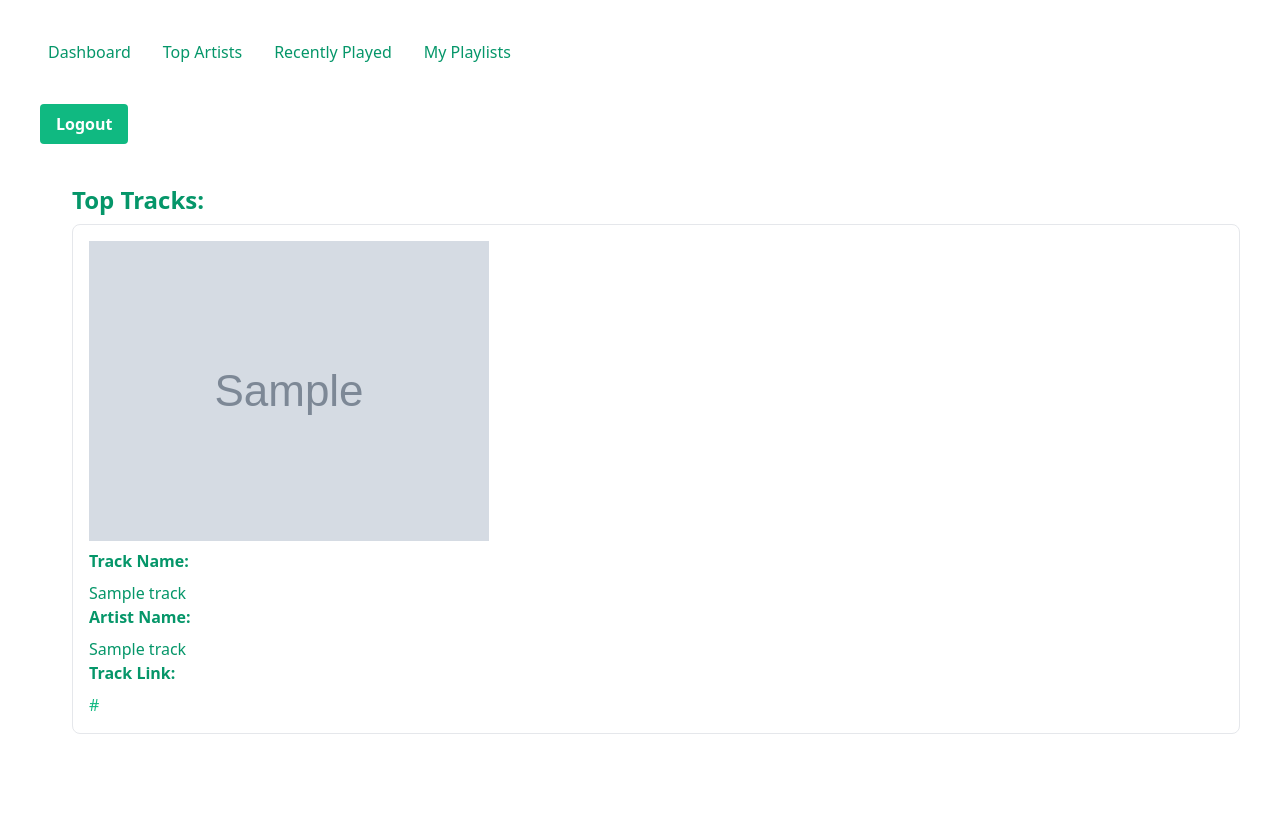
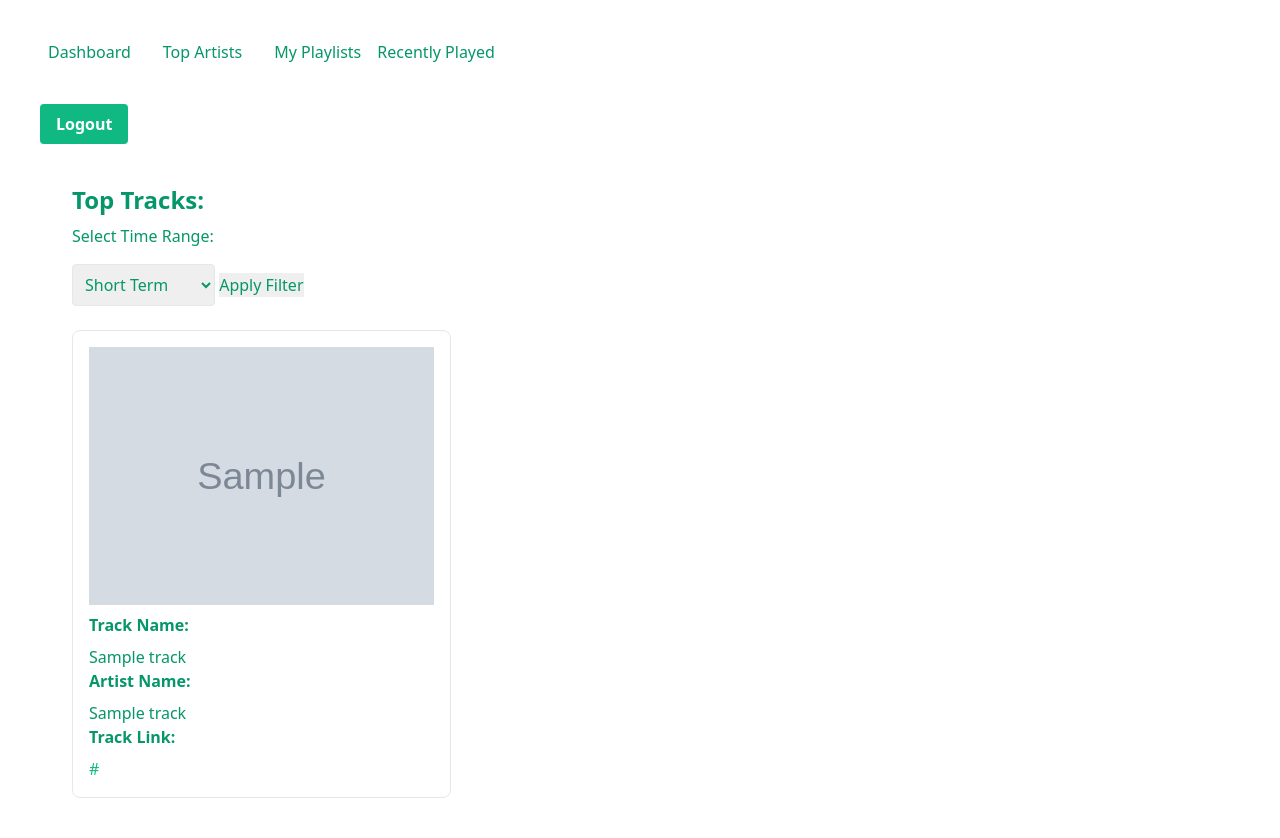
Before and after one commit to YassineAssim23/MelodyCapsule, a Flask app: template src/templates/toptracks.html in a window 1280 px wide. Before the commit the page ends 734 px from the top, so only its background shows below. Run offline with Flask 3, Linux system fonts and the light colour scheme; the template is opened without the code that fills it: most values are stand-ins (such as "Sample title", 1, 10 or a date in 2020); grey boxes marked "Sample" are stand-in pictures.

Commit message:
Filtering Implemented
added filtering for top tracks

```diff
--- a/src/app.py
+++ b/src/app.py
@@ -1,5 +1,5 @@
 from flask import Flask, request, session, redirect, url_for, render_template
-from spotify_utils import get_user_top_tracks, get_user_top_artists, get_user_info, get_recently_played, get_user_devices, get_user_playlists
+import spotify_utils
 import spotipy
 from spotipy.oauth2 import SpotifyOAuth
 from dotenv import load_dotenv
@@ -23,6 +23,11 @@ def create_spotify_oauth():
 
 app = Flask(__name__)
 
+@app.after_request
+def add_header(response):
+    response.cache_control.no_store = True
+    return response
+
 app.secret_key = os.getenv("FLASK_SECRET_KEY")
 
 @app.route('/')
@@ -34,8 +39,8 @@ def dashboard():
     user_token = get_token()
     if user_token:
         # Get user information and devices separately
-        user_info = get_user_info(user_token)
-        devices = get_user_devices(user_token)
+        user_info = spotify_utils.get_user_info(user_token)
+        devices = spotify_utils.get_user_devices(user_token)
 
         if user_info is not None and devices is not None:
             # If both user information and devices are retrieved successfully, pass them to the template
@@ -89,13 +94,22 @@ def get_token():
     return token_info
 
 # Assuming you have a 'dashboard' route defined like this
+from flask import request
+
 @app.route('/toptracks')
 def toptracks():
     user_token = get_token()
+    time_range = request.args.get('time-range', default='medium_term', type=str)
+
+    if time_range not in ['short_term', 'medium_term', 'long_term']:
+        # Handle invalid time_range parameter
+        return render_template('error.html', error_message="Invalid time_range parameter.")
+
     if user_token:
-        tracks_info = get_user_top_tracks(user_token)
+        tracks_info = spotify_utils.get_user_top_tracks(user_token, time_range=time_range)
+
         if tracks_info:
-            return render_template('toptracks.html', title='Welcome to MelodyCapsule!', tracks_info=tracks_info)
+            return render_template('toptracks.html', title='Welcome to MelodyCapsule!', tracks_info=tracks_info, selected_time_range=time_range)
         else:
             error_message = "Error retrieving top tracks. Please try again later."
             return render_template('error.html', error_message=error_message)
@@ -103,12 +117,13 @@ def toptracks():
         error_message = "User not authenticated. Please login first."
         return render_template('error.html', error_message=error_message)
 
+
 # Assuming you have a 'dashboard' route defined like this
 @app.route('/topartists')
 def topartists():
     user_token = get_token()
     if user_token:
-        artists_info = get_user_top_artists(user_token)
+        artists_info = spotify_utils.get_user_top_artists(user_token)
         if artists_info:
             return render_template('topartists.html', title='Welcome to MelodyCapsule!', artists_info=artists_info)
         else:
@@ -124,7 +139,7 @@ def topartists():
 def recentlyplayed():
     user_token = get_token()
     if user_token:
-        recentlyplayed = get_recently_played(user_token)
+        recentlyplayed = spotify_utils.get_recently_played(user_token)
         if recentlyplayed:
             return render_template('recentlyplayed.html', title='Welcome to MelodyCapsule!', recentlyplayed=recentlyplayed)
         else:
@@ -139,7 +154,7 @@ def recentlyplayed():
 def playlists():
     user_token = get_token()
     if user_token:
-        playlists_info = get_user_playlists(user_token)
+        playlists_info = spotify_utils.get_user_playlists(user_token)
         if playlists_info:
             return render_template('playlist.html', title='User Playlists', playlists_info=playlists_info)
         else:
--- a/src/spotify_utils.py
+++ b/src/spotify_utils.py
@@ -12,6 +12,17 @@ REDIRECT_URI = "http://127.0.0.1:5000/redirectPage"
 
 def create_spotify_client(token_info):
     return spotipy.Spotify(auth=token_info['access_token'])
+
+
+
+def get_user_top_tracks_medium_term(token_info, limit=50):
+    return get_user_top_tracks(token_info, limit=limit, time_range="medium_term")
+
+def get_user_top_tracks_short_term(token_info, limit=50):
+    return get_user_top_tracks(token_info, limit=limit, time_range="short_term")
+
+def get_user_top_tracks_long_term(token_info, limit=50):
+    return get_user_top_tracks(token_info, limit=limit, time_range="long_term")
 
 def get_user_top_tracks(token_info, limit=50, time_range="medium_term"):
     sp = create_spotify_client(token_info)
--- a/src/templates/toptracks.html
+++ b/src/templates/toptracks.html
@@ -1,11 +1,13 @@
 <!DOCTYPE html>
 <html lang="en">
-
   <head>
-    <meta charset="UTF-8">
-    <meta name="viewport" content="width=device-width, initial-scale=1.0">
+    <meta charset="UTF-8" />
+    <meta name="viewport" content="width=device-width, initial-scale=1.0" />
     <title>{{ title }}</title>
-    <link href="https://cdn.jsdelivr.net/npm/tailwindcss@2.2.16/dist/tailwind.min.css" rel="stylesheet">
+    <link
+      href="https://cdn.jsdelivr.net/npm/tailwindcss@2.2.16/dist/tailwind.min.css"
+      rel="stylesheet"
+    />
     <style>
       .hover-bg-green-500:hover {
         background-color: #1db954;
@@ -15,50 +17,89 @@
   </head>
 
   <body class="bg-white text-green-600 p-10 flex-col items-start">
-
     <ul class="flex mb-10">
       <li class="mr-4">
-            <a href="/dashboard" class="hover:text-green-800 transition duration-300 ease-in-out hover-bg-green-500 px-2 py-1 rounded">
+        <a
+          href="/dashboard"
+          class="hover:text-green-800 transition duration-300 ease-in-out hover-bg-green-500 px-2 py-1 rounded"
+        >
           Dashboard
         </a>
       </li>
       <li class="mr-4">
-            <a href="/topartists" class="hover:text-green-800 transition duration-300 ease-in-out hover-bg-green-500 px-2 py-1 rounded">
+        <a
+          href="/topartists"
+          class="hover:text-green-800 transition duration-300 ease-in-out hover-bg-green-500 px-2 py-1 rounded"
+        >
           Top Artists
         </a>
       </li>
-        <li class="mr-4">
-            <a href="/recentlyplayed" class="hover:text-green-800 transition duration-300 ease-in-out hover-bg-green-500 px-2 py-1 rounded">
-                Recently Played
+      <li>
+        <a
+          href="/playlist"
+          class="hover:text-green-800 transition duration-300 ease-in-out hover-bg-green-500 px-2 py-1 rounded"
+        >
+          My Playlists
         </a>
       </li>
-        <li>
-            <a href="/playlist" class="hover:text-green-800 transition duration-300 ease-in-out hover-bg-green-500 px-2 py-1 rounded">
-                My Playlists
+      <li class="mr-4">
+        <a
+          href="/recentlyplayed"
+          class="hover:text-green-800 transition duration-300 ease-in-out hover-bg-green-500 px-2 py-1 rounded"
+        >
+          Recently Played
         </a>
       </li>
     </ul>
 
     <!-- Logout button -->
     <form action="{{ url_for('logout') }}" method="get" class="mb-10">
-        <input type="submit" value="Logout" class="bg-green-500 hover:bg-green-700 text-white font-bold py-2 px-4 rounded transition duration-300 ease-in-out">
+      <input
+        type="submit"
+        value="Logout"
+        class="bg-green-500 hover:bg-green-700 text-white font-bold py-2 px-4 rounded transition duration-300 ease-in-out"
+      />
     </form>
 
     <div class="ml-8">
       <h2 class="text-2xl font-bold mb-2">Top Tracks:</h2>
-        <ul class="grid grid-cols-1 gap-4">
+      <label for="time-range" class="block mb-4">Select Time Range:</label>
+
+      <form action="/toptracks" method="get">
+        <select
+          id="time-range"
+          name="time-range"
+          class="mb-6 p-2 border rounded"
+        >
+          <option value="short_term">Short Term</option>
+          <option value="medium_term">Medium Term</option>
+          <option value="long_term">Long Term</option>
+        </select>
+        <input type="submit" value="Apply Filter" />
+      </form>
+
+      <ul class="grid grid-cols-3 gap-4">
         {% for track in tracks_info %}
         <li class="border p-4 rounded-lg">
-                <img src="{{ track.image_url }}" alt="Track Image" class="max-w-full mb-2">
-                <strong class="block mb-2">Track Name:</strong> {{ track.track_name }}<br>
-                <strong class="block mb-2">Artist Name:</strong> {{ track.artist_name }}<br>
-                <strong class="block mb-2">Track Link:</strong> <a href="{{ track.track_link }}" target="_blank"
-                    class="text-green-500 hover:underline transition duration-300 ease-in-out">{{ track.track_link }}</a>
+          <img
+            src="{{ track.image_url }}"
+            alt="Track Image"
+            class="max-w-full mb-2"
+          />
+          <strong class="block mb-2">Track Name:</strong> {{ track.track_name
+          }}<br />
+          <strong class="block mb-2">Artist Name:</strong> {{ track.artist_name
+          }}<br />
+          <strong class="block mb-2">Track Link:</strong>
+          <a
+            href="{{ track.track_link }}"
+            target="_blank"
+            class="text-green-500 hover:underline transition duration-300 ease-in-out"
+            >{{ track.track_link }}</a
+          >
         </li>
         {% endfor %}
       </ul>
     </div>
-
   </body>
-
 </html>
```
Also changed, not shown: 1 other file. Lines whose indentation alone changed are shown as unchanged.
